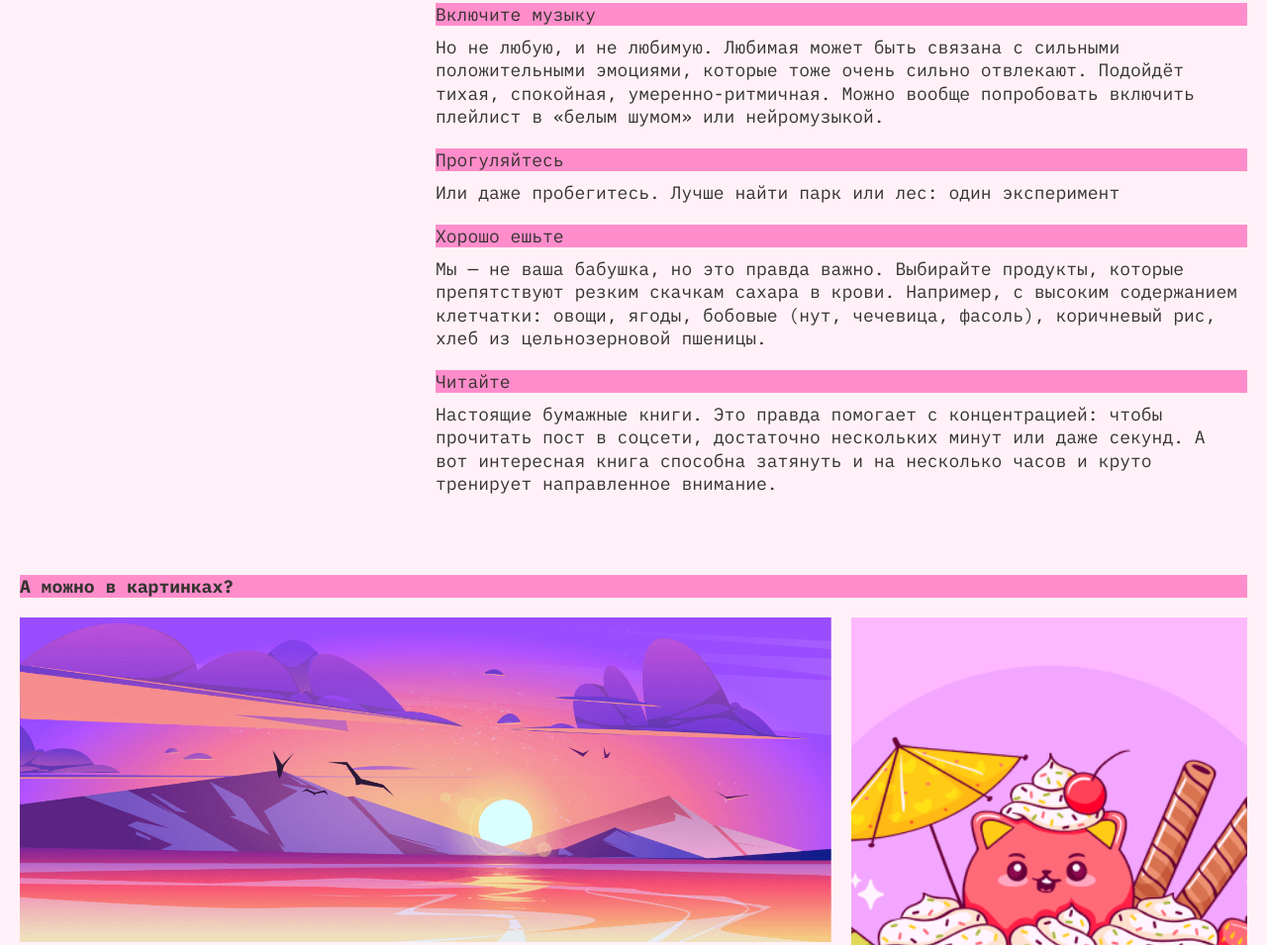
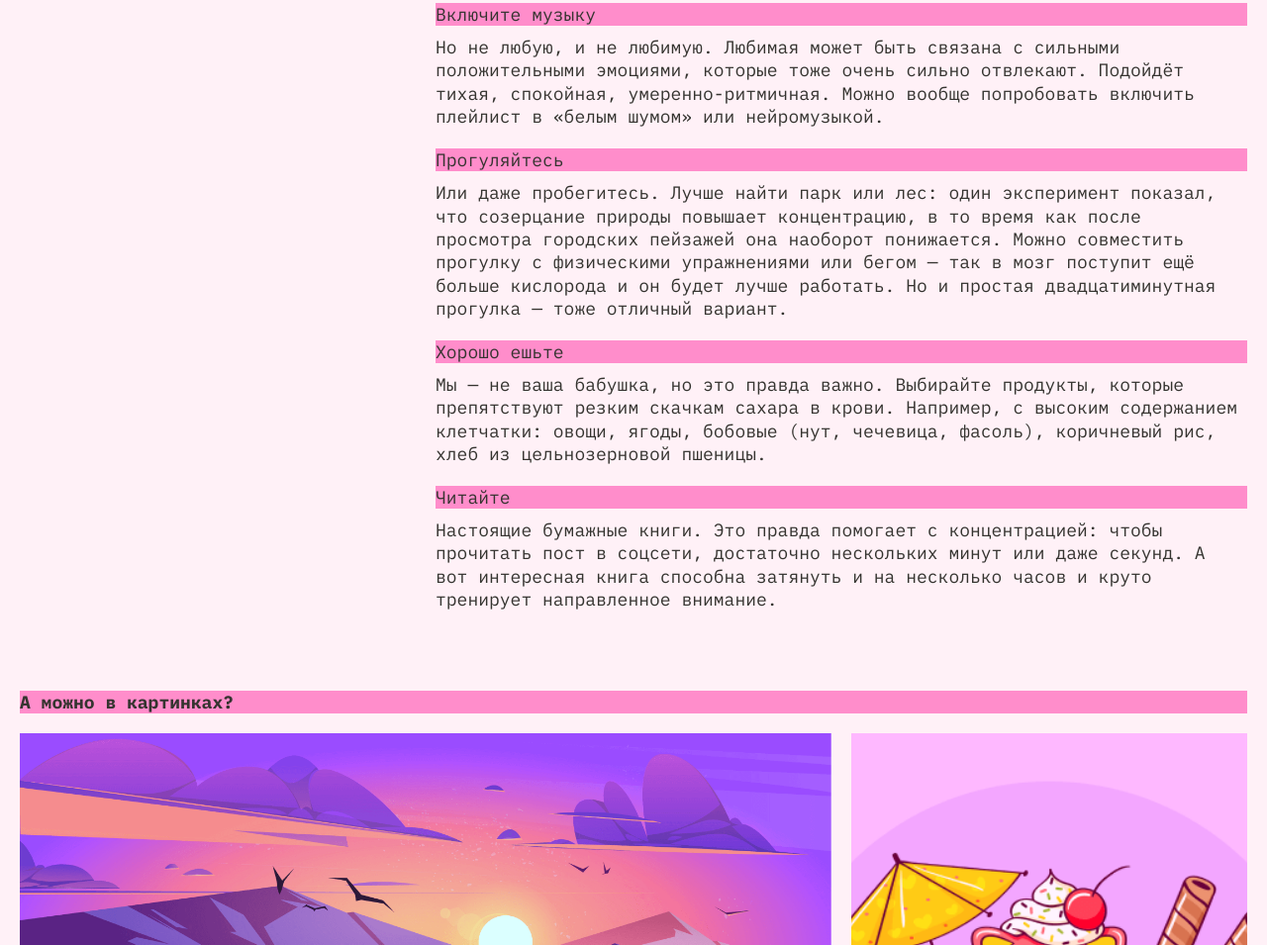
Before and after one commit to Iamroot3/slozhno-sosredotochitsya, a plain HTML site: page index.html in a window 1280 px wide. Shown: the part 2097-3052 px from the top of the page at 99% size. Drawn offline with Linux system fonts and the light colour scheme.

Commit message:
fix: fix grid for >=1024

```diff
--- a/index.html
+++ b/index.html
@@ -90,7 +90,7 @@
         </article>
         <article class="topic__card topic__card--walk">
             <h4 class="title_decor thin-title">Прогуляйтесь</h4>
-            <p class="card__text">Или даже пробегитесь. Лучше найти парк или лес: один эксперимент</p>
+            <p class="card__text">Или даже пробегитесь. Лучше найти парк или лес: один эксперимент показал, что созерцание природы повышает концентрацию, в то время как после просмотра городских пейзажей она наоборот понижается. Можно совместить прогулку с физическими упражнениями или бегом — так в мозг поступит ещё больше кислорода и он будет лучше работать. Но и простая двадцатиминутная прогулка — тоже отличный вариант.</p>
         </article>
         <article class="topic__card topic__card--healthy-eating">
             <h4 class="title_decor thin-title">Хорошо ешьте</h4>
```
